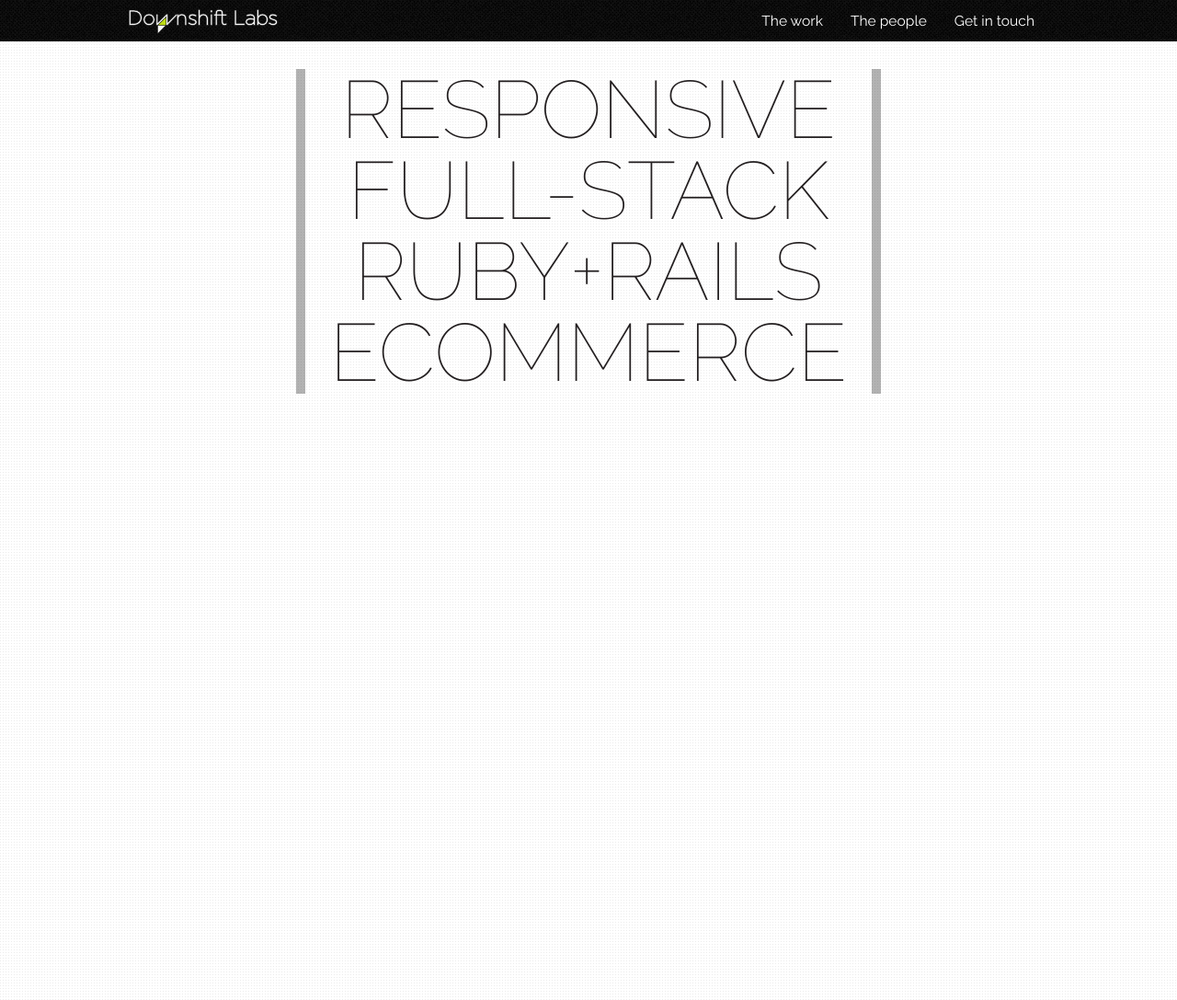
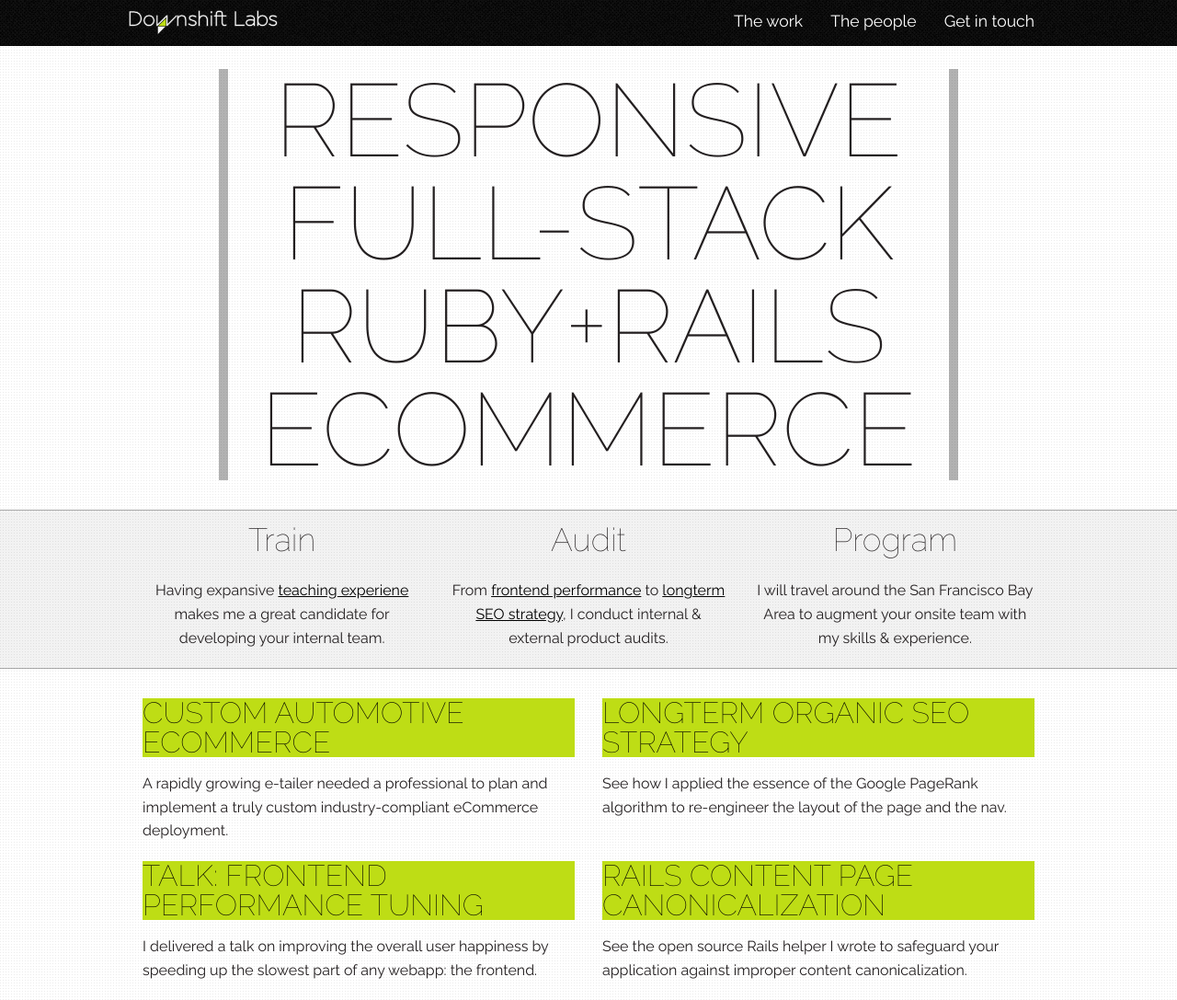
Before and after one commit to jumph4x/jumph4x.github.com, a Jekyll site: the page built from index.html, in a window 1280 px wide and 1087 px high. Shown: the whole window at 92% size. Built offline with Jekyll 4.4.1, drawn with Linux system fonts in a browser that asks for light colours; Markdown is read by kramdown in place of the engine named in the settings.

Commit message:
Moving copy to page

```diff
--- a/_layouts/default.html
+++ b/_layouts/default.html
@@ -12,7 +12,7 @@
   <script src="js/vendor/custom.modernizr.js"></script>
 </head>
 <body>
-  <div class="contain-to-grid sticky">
+  <div class="contain-to-grid fixed">
     <nav class="top-bar">
       <ul class='title-area'>
         <li class="name"><a href="/" id="logo"><img src="img/logo.png" /></a></li>
@@ -29,22 +29,9 @@
     </nav>
   </div>
 
-  <div class="row">
-    <div class="hero large-8 large-centered small-12 columns">
-      <div class="fancy-heading competencies">
-        Responsive</br>
-        Full-stack</br>
-        Ruby+Rails</br>
-        eCommerce
-      </div>
-    </div>
-  </div>
 
   <div id="main" role="main">
     {{ content }}
-    <!--
-    <p>If you use these things, you can follow me on <a href="http://twitter.com/jumph4x">Twitter</a>, <a href="http://www.jumph4x.net">Tumblr</a> or <a href="http://github.com/jumph4x">Github</a>.<br/>Otherwise, email me directly: at <code>&#100;&#101;&#110;&#105;&#115;&#064;&#100;&#111;&#119;&#110;&#115;&#104;&#105;&#102;&#116;&#108;&#097;&#098;&#115;&#046;&#099;&#111;&#109;</code></p>
-    -->
   </div>
 
   <script src="js/vendor/jquery.js"></script>
--- a/css/downshift.css
+++ b/css/downshift.css
@@ -1,7 +1,9 @@
 body{
   background: url(/img/subtle_dots.png);
+  font-weight: 400 !important;
+  font-family: 'Raleway', sans-serif;
 }
-.fixed.sticky{
+.fixed.contain-to-grid{
   height: 50px;
 }
 .transition, a{
@@ -10,12 +12,7 @@ body{
   -o-transition: ease .2s;
   transition: ease .2s;
 }
-.fancy{
-  font-size: 1.2em;
-  font-weight: 400 !important;
-  font-family: 'Raleway', sans-serif;
-}
-.fancy-heading{
+.fancy-heading, .work a, h1, h2, h3, h4{
   font-weight: 100;
   font-family: 'Raleway', sans-serif;
 }
@@ -30,6 +27,7 @@ body{
   background: url(/img/blackorchid.png);
 }
 .top-bar a{
+  font-size: 1.1em !important;
   font-weight: 400 !important;
   background: none !important;
 }
@@ -39,6 +37,12 @@ body{
 .top-bar-section ul{
   background: none;
 }
+.toggle-topbar a{
+  text-indent: -60px !important;
+}
+#main{
+  margin-top: 30px;
+}
 .competencies{
   font-size: 90px;
   line-height: 1em;
@@ -47,3 +51,31 @@ body{
   border-right: 10px solid rgba(0,0,0,0.3);
   border-left: 10px solid rgba(0,0,0,0.3);
 }
+.services{
+  margin-top: 2em;
+  border-top: 1px solid rgba(0,0,0,0.3);
+  border-bottom: 1px solid rgba(0,0,0,0.3);
+  background: rgba(0,0,0,0.05);
+}
+.services .columns h3{
+  font-size: 2.2em;
+  text-align: center;
+}
+.services .columns p{
+  text-align: center;
+}
+.services a{
+  color: #000;
+  text-decoration: underline;
+}
+.work{
+  margin-top: 2em;
+}
+.work a{
+  background: rgba(190,221,21, 1);
+  text-transform: uppercase;
+  color: #000;
+  font-size: 2em;
+  margin-bottom: 0.5em;
+  display: block;
+}
--- a/index.html
+++ b/index.html
@@ -1,8 +1,64 @@
 ---
 layout: default
 ---
-<!--
+<div class="row">
+  <div class="hero large-10 large-centered small-12 columns">
+    <div class="fancy-heading competencies">
+      Responsive</br>
+      Full-stack</br>
+      Ruby+Rails</br>
+      eCommerce
+    </div>
+  </div>
+</div>
+
+
+<div class="services">
+  <div class="row">
+    <div class="large-4 small-12 columns">
+      <h3>Train</h3>
+      <p>Having expansive <a href="#">teaching experiene</a> makes me a great candidate for developing your internal team.</p>
+    </div>
+    <div class="large-4 small-12 columns">
+      <h3>Audit</h3>
+      <p>From <a hreff="#">frontend performance</a> to <a href="#">longterm SEO strategy</a>, I conduct internal &amp; external product audits. </p>
+    </div>
+    <div class="large-4 small-12 columns">
+      <h3>Program</h3>
+      <p>I will travel around the San Francisco Bay Area to augment your onsite team with my skills &amp; experience.</p>
+    </div>
+  </div>
+</div>
+
+
+
+
+
+<div class="work">
+  <div class="row">
+    <div class="large-6 small-6 columns">
+      <a href="#">Custom Automotive eCommerce</a>
+      <p>A rapidly growing e-tailer needed a professional to plan and implement a truly custom industry-compliant eCommerce deployment.</p>
+    </div>
+    <div class="large-6 small-6 columns">
+      <a href="#">Longterm Organic SEO Strategy</a>
+      <p>See how I applied the essence of the Google PageRank algorithm to re-engineer the layout of the page and the nav.</p>
+    </div>
+  </div>
+  <div class="row">
+    <div class="large-6 small-6 columns">
+      <a href="#">Talk: Frontend Performance Tuning</a>
+      <p>I delivered a talk on improving the overall user happiness by speeding up the slowest part of any webapp: the frontend.</p>
+    </div>
+    <div class="large-6 small-6 columns">
+      <a href="#">Rails Content Page Canonicalization</a>
+      <p>See the open source Rails helper I wrote to safeguard your application against improper content canonicalization.</p>
+    </div>
+  </div>
+</div>
+  <!--
 <p>I'm Denis and <a href="/people.html">together with a few others</a> I can make things for the web that will help your business.</p>
 <p>I am seriously into all things with motors. Specifically, I love to <a href="https://www.google.com/search?tbm=isch&q=autocross+nc+miata">autocross my Miata roadster</a> and <a href="https://www.google.com/search?tbm=isch&q=supermoto+wheelie">disturb the peace on my supermotard</a>. Spot them in the background along with other various vehicles from my past. </p>
 <p>I am formally a computer scientist according to the Univeristy of Connecticut, but really I am just <a href="/work.html">thrilled to be creating for the web</a>.</p>
+    <p>If you use these things, you can follow me on <a href="http://twitter.com/jumph4x">Twitter</a>, <a href="http://www.jumph4x.net">Tumblr</a> or <a href="http://github.com/jumph4x">Github</a>.<br/>Otherwise, email me directly: at <code>&#100;&#101;&#110;&#105;&#115;&#064;&#100;&#111;&#119;&#110;&#115;&#104;&#105;&#102;&#116;&#108;&#097;&#098;&#115;&#046;&#099;&#111;&#109;</code></p>
 -->
```
Also changed, not shown: index-zurb.html (deleted, +0 -144 lines), 1 other file.
